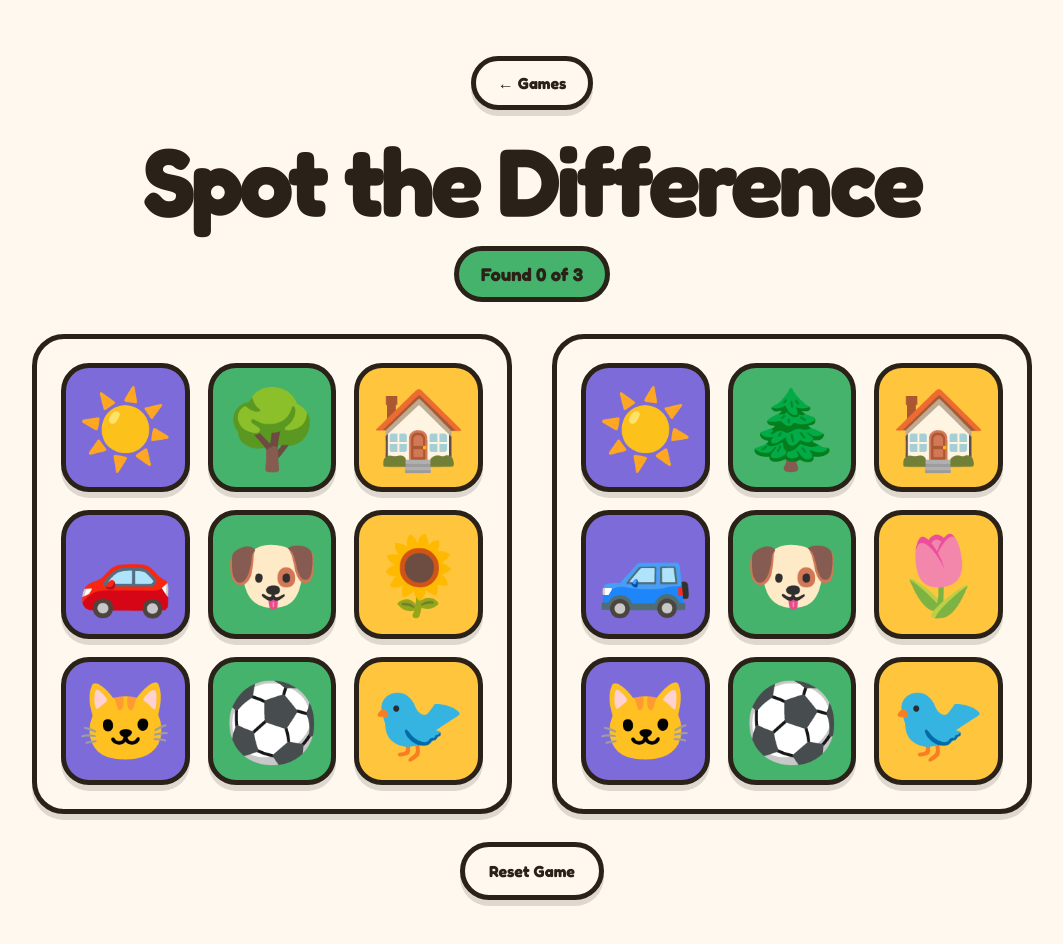
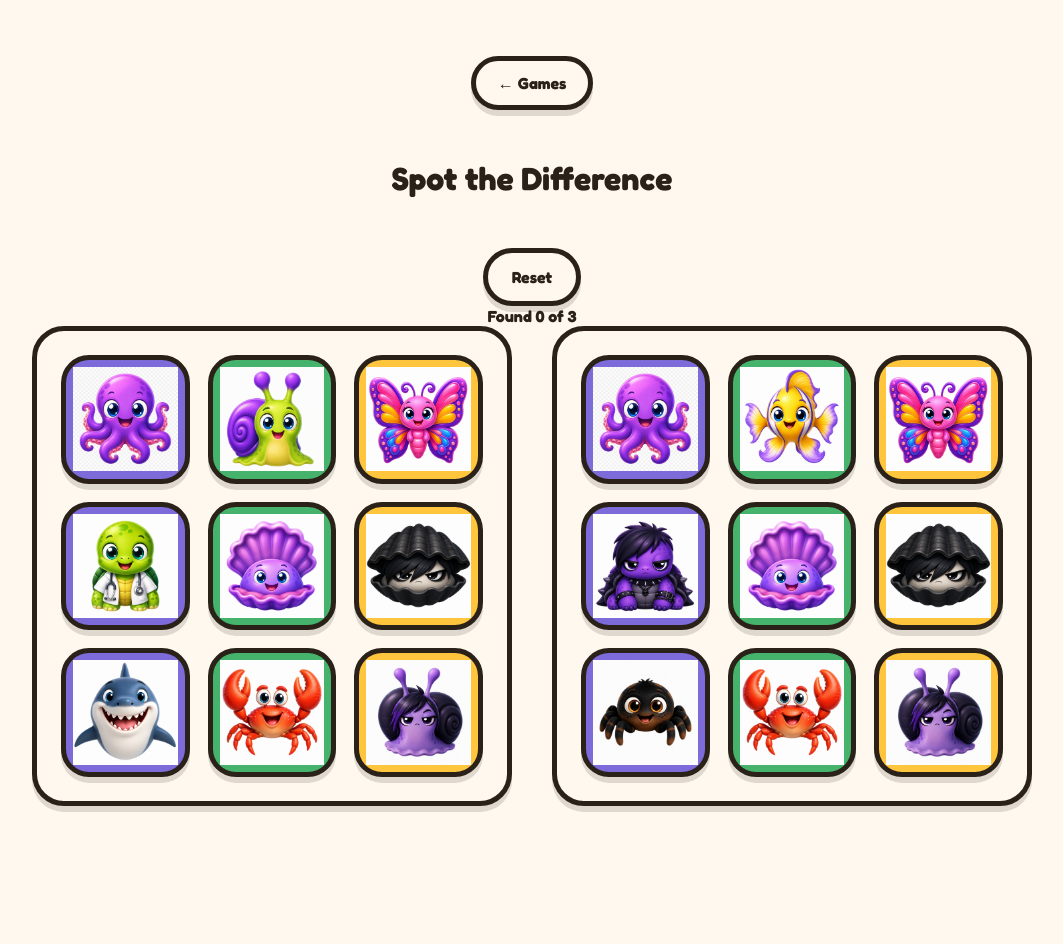
Before and after one commit to josdic1/together-games, a React (Vite) app: page /games/spot-the-difference in a window 1280 px wide. Shown: the top 944 px of the page, without its empty margins (108-1171 px from the left). After the commit the page ends 878 px from the top, so only its background shows below. Built offline with nearby package versions, Linux system fonts and the light colour scheme.

Commit message:
Use shared characters in Spot the Difference

```diff
--- a/src/games/spot-the-difference/SpotTheDifferencePage.css
+++ b/src/games/spot-the-difference/SpotTheDifferencePage.css
@@ -184,3 +184,13 @@
     border-radius: 18px;
   }
 }
+
+.spot-difference-item img {
+  width: 88%;
+  height: 88%;
+  display: block;
+  object-fit: contain;
+  object-position: center;
+  user-select: none;
+  pointer-events: none;
+}
--- a/src/games/spot-the-difference/SpotTheDifferencePage.tsx
+++ b/src/games/spot-the-difference/SpotTheDifferencePage.tsx
@@ -1,87 +1,160 @@
 import { Link } from 'react-router-dom'
-import { useState } from "react";
-import "./SpotTheDifferencePage.css";
+import { useState } from 'react'
+import {
+  characters,
+  type Character,
+} from '../../content/characters'
+import './SpotTheDifferencePage.css'
 
 type SceneItem = {
-  id: string;
-  left: string;
-  right: string;
-  different: boolean;
-};
+  id: string
+  left: Character
+  right: Character
+  different: boolean
+}
+
+function getCharacter(id: string): Character {
+  const character = characters.find((item) => item.id === id)
+
+  if (!character) {
+    throw new Error(`Character not found: ${id}`)
+  }
+
+  return character
+}
 
 const scene: SceneItem[] = [
-  { id: "sun", left: "☀️", right: "☀️", different: false },
-  { id: "tree", left: "🌳", right: "🌲", different: true },
-  { id: "house", left: "🏠", right: "🏠", different: false },
-  { id: "car", left: "🚗", right: "🚙", different: true },
-  { id: "dog", left: "🐶", right: "🐶", different: false },
-  { id: "flower", left: "🌻", right: "🌷", different: true },
-  { id: "cat", left: "🐱", right: "🐱", different: false },
-  { id: "ball", left: "⚽", right: "⚽", different: false },
-  { id: "bird", left: "🐦", right: "🐦", different: false },
-];
+  {
+    id: 'one',
+    left: getCharacter('james-gabe'),
+    right: getCharacter('james-gabe'),
+    different: false,
+  },
+  {
+    id: 'two',
+    left: getCharacter('roy'),
+    right: getCharacter('coco'),
+    different: true,
+  },
+  {
+    id: 'three',
+    left: getCharacter('rosie'),
+    right: getCharacter('rosie'),
+    different: false,
+  },
+  {
+    id: 'four',
+    left: getCharacter('dr-wierce'),
+    right: getCharacter('copy-wierce'),
+    different: true,
+  },
+  {
+    id: 'five',
+    left: getCharacter('easy-tony'),
+    right: getCharacter('easy-tony'),
+    different: false,
+  },
+  {
+    id: 'six',
+    left: getCharacter('tough-tony'),
+    right: getCharacter('tough-tony'),
+    different: false,
+  },
+  {
+    id: 'seven',
+    left: getCharacter('richie-loco'),
+    right: getCharacter('bogus'),
+    different: true,
+  },
+  {
+    id: 'eight',
+    left: getCharacter('bruce-michael'),
+    right: getCharacter('bruce-michael'),
+    different: false,
+  },
+  {
+    id: 'nine',
+    left: getCharacter('nickel'),
+    right: getCharacter('nickel'),
+    different: false,
+  },
+]
 
-const totalDifferences = scene.filter((item) => item.different).length;
+const totalDifferences = scene.filter(
+  (item) => item.different,
+).length
 
 export default function SpotTheDifferencePage() {
-  const [found, setFound] = useState<string[]>([]);
+  const [found, setFound] = useState<string[]>([])
 
   function handleItemClick(item: SceneItem) {
     if (!item.different || found.includes(item.id)) {
-      return;
+      return
     }
 
-    setFound((current) => [...current, item.id]);
+    setFound((current) => [...current, item.id])
   }
 
   function resetGame() {
-    setFound([]);
+    setFound([])
   }
 
-  const gameFinished = found.length === totalDifferences;
+  const gameFinished = found.length === totalDifferences
+
+  function renderScene(side: 'left' | 'right') {
+    return (
+      <div className="spot-difference-scene">
+        {scene.map((item) => {
+          const character =
+            side === 'left' ? item.left : item.right
+
+          const isFound = found.includes(item.id)
+
+          return (
+            <button
+              key={`${side}-${item.id}`}
+              className={`spot-difference-item ${
+                isFound ? 'found' : ''
+              }`}
+              onClick={() => handleItemClick(item)}
+              aria-label={character.name}
+            >
+              <img
+                src={character.image}
+                alt=""
+                draggable={false}
+              />
+            </button>
+          )
+        })}
+      </div>
+    )
+  }
 
   return (
     <main className="spot-difference-game">
-      <Link to="/" className="spot-difference-home">
-        ← Games
-      </Link>
-      <header className="spot-difference-header">
+      <div className="spot-difference-topbar">
+        <Link to="/" className="spot-difference-home">
+          ← Games
+        </Link>
+
         <h1>Spot the Difference</h1>
-        <p>
-          Found {found.length} of {totalDifferences}
-        </p>
-      </header>
+
+        <button
+          className="spot-difference-reset"
+          onClick={resetGame}
+        >
+          Reset
+        </button>
+      </div>
+
+      <div className="spot-difference-progress">
+        Found {found.length} of {totalDifferences}
+      </div>
 
       <section className="spot-difference-scenes">
-        <div className="spot-difference-scene">
-          {scene.map((item) => (
-            <button
-              key={`left-${item.id}`}
-              className={`spot-difference-item ${
-                found.includes(item.id) ? "found" : ""
-              }`}
-              onClick={() => handleItemClick(item)}
-              aria-label={item.id}
-            >
-              {item.left}
-            </button>
-          ))}
-        </div>
-
-        <div className="spot-difference-scene">
-          {scene.map((item) => (
-            <button
-              key={`right-${item.id}`}
-              className={`spot-difference-item ${
-                found.includes(item.id) ? "found" : ""
-              }`}
-              onClick={() => handleItemClick(item)}
-              aria-label={item.id}
-            >
-              {item.right}
-            </button>
-          ))}
-        </div>
+        {renderScene('left')}
+        {renderScene('right')}
       </section>
 
       {gameFinished && (
@@ -89,10 +162,6 @@ export default function SpotTheDifferencePage() {
           <h2>You found them all!</h2>
         </section>
       )}
-
-      <button className="spot-difference-reset" onClick={resetGame}>
-        Reset Game
-      </button>
     </main>
-  );
+  )
 }
```
Also changed, not shown: src/art/characters/Whale.tsx (deleted, +0 -105 lines), src/pages/CharacterLabPage.tsx (deleted, +0 -18 lines).
